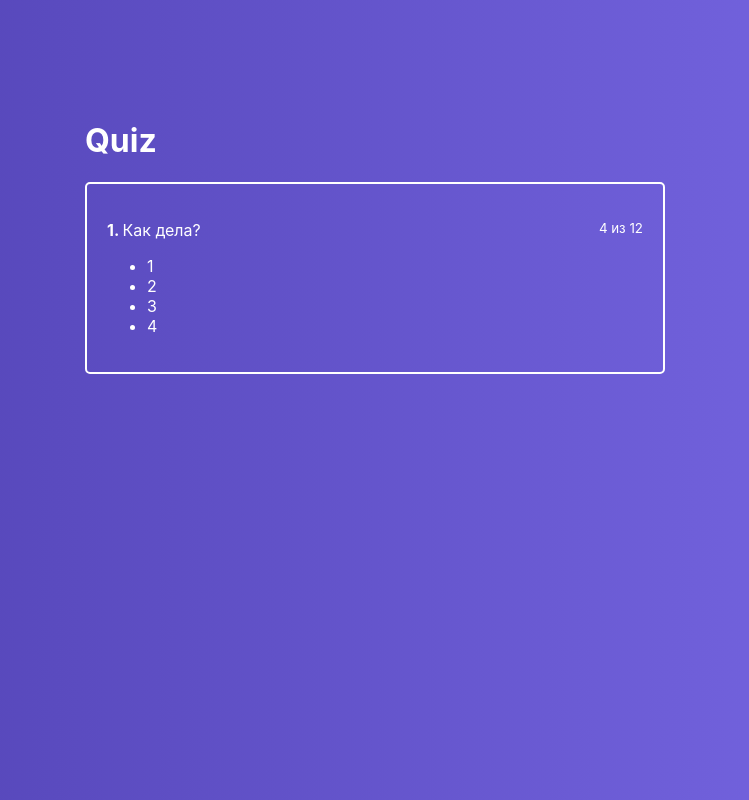
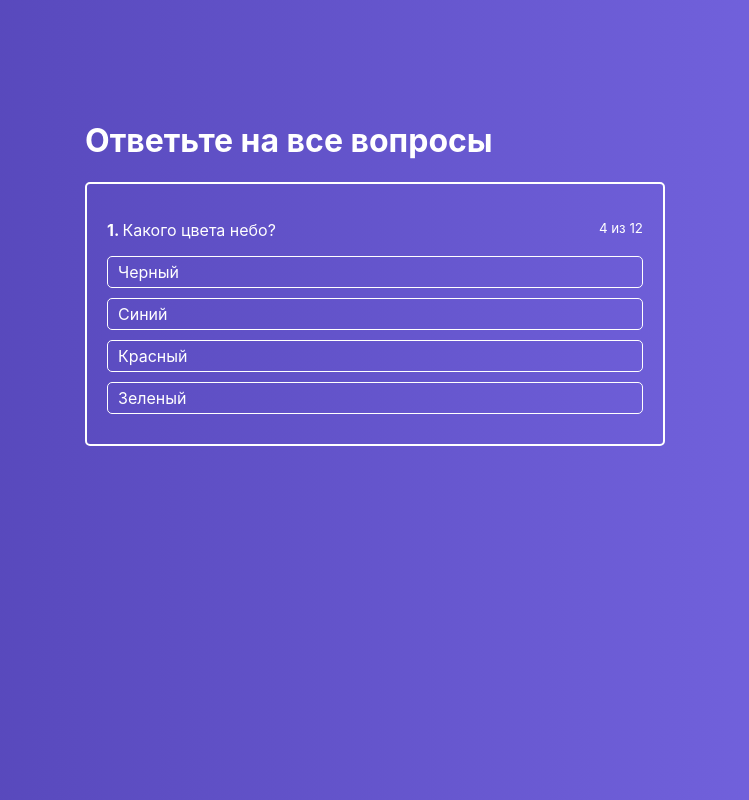
Before and after one commit to Cayman2312/React-quiz, a React app: page / in a window 1280 px wide. Shown: the whole page, without its empty margins (265-1014 px from the left). Built offline with nearby package versions, Linux system fonts and the light colour scheme; the HTML template or start-up script is replaced by a standard one.

Commit message:
создал базовый вопрос, реализовал клик по ответу

```diff
--- a/src/components/ActiveQuiz/ActiveQuiz.js
+++ b/src/components/ActiveQuiz/ActiveQuiz.js
@@ -1,5 +1,6 @@
 import React from 'react';
 import classes from './ActivaQuiz.module.scss';
+import AnswersList from './AnswersList/AnswersList';
 
 const ActiveQuiz = (props) => {
   return (
@@ -7,17 +8,14 @@
       <p className={classes.Question}>
         <span>
           <b>1. </b>
-          Как дела?
+          {props.question}
         </span>
         <small>4 из 12</small>
       </p>
-
-      <ul>
-        <li>1</li>
-        <li>2</li>
-        <li>3</li>
-        <li>4</li>
-      </ul>
+      <AnswersList
+        answers={props.answers}
+        onAnswerClick={props.onAnswerClick}
+      />
     </div>
   );
 };
--- /dev/null
+++ b/src/components/ActiveQuiz/AnswersList/AnswerItem/AnswerItem.js
@@ -0,0 +1,17 @@
+import React from 'react';
+import classes from './AnswerItem.module.scss';
+
+const AnswerItem = (props) => {
+  return (
+    <li
+      className={classes.AnswerItem}
+      onClick={() => {
+        props.onAnswerClick(props.answer.id);
+      }}
+    >
+      {props.answer.text}
+    </li>
+  );
+};
+
+export default AnswerItem;
--- /dev/null
+++ b/src/components/ActiveQuiz/AnswersList/AnswerItem/AnswerItem.module.scss
@@ -0,0 +1,12 @@
+.AnswerItem {
+  border: 1px solid #fff;
+  border-radius: 5px;
+  padding: 5px 10px;
+  margin-bottom: 10px;
+  cursor: pointer;
+  transition: background 0.3s ease-in-out;
+
+  &:hover {
+    background: rgba(255, 255, 255, 0.2);
+  }
+}
--- /dev/null
+++ b/src/components/ActiveQuiz/AnswersList/AnswersList.js
@@ -0,0 +1,21 @@
+import React from 'react';
+import classes from './AnswersList.module.scss';
+import AnswerItem from './AnswerItem/AnswerItem';
+
+const AnswersList = (props) => {
+  return (
+    <ul className={classes.AnswersList}>
+      {props.answers.map((answer, index) => {
+        return (
+          <AnswerItem
+            answer={answer}
+            key={index}
+            onAnswerClick={props.onAnswerClick}
+          />
+        );
+      })}
+    </ul>
+  );
+};
+
+export default AnswersList;
--- /dev/null
+++ b/src/components/ActiveQuiz/AnswersList/AnswersList.module.scss
@@ -0,0 +1,5 @@
+.AnswersList {
+  list-style: none;
+  margin: 0;
+  padding: 0;
+}
--- a/src/containers/Quiz/Quiz.js
+++ b/src/containers/Quiz/Quiz.js
@@ -4,15 +4,34 @@
 
 class Quiz extends Component {
   state = {
-    qiuz: [],
+    qiuz: [
+      {
+        question: 'Какого цвета небо?',
+        rightAnswerId: 2,
+        answers: [
+          { text: 'Черный', id: 1 },
+          { text: 'Синий', id: 2 },
+          { text: 'Красный', id: 3 },
+          { text: 'Зеленый', id: 4 },
+        ],
+      },
+    ],
+  };
+
+  onAnswerClickHandler = (answerId) => {
+    console.log('answerId', answerId);
   };
 
   render() {
     return (
       <div className={classes.Quiz}>
         <div className={classes.QuizWrapper}>
-          <h1>Quiz</h1>
-          <ActiveQuiz />
+          <h1>Ответьте на все вопросы</h1>
+          <ActiveQuiz
+            question={this.state.qiuz[0].question}
+            answers={this.state.qiuz[0].answers}
+            onAnswerClick={this.onAnswerClickHandler}
+          />
         </div>
       </div>
     );
```
